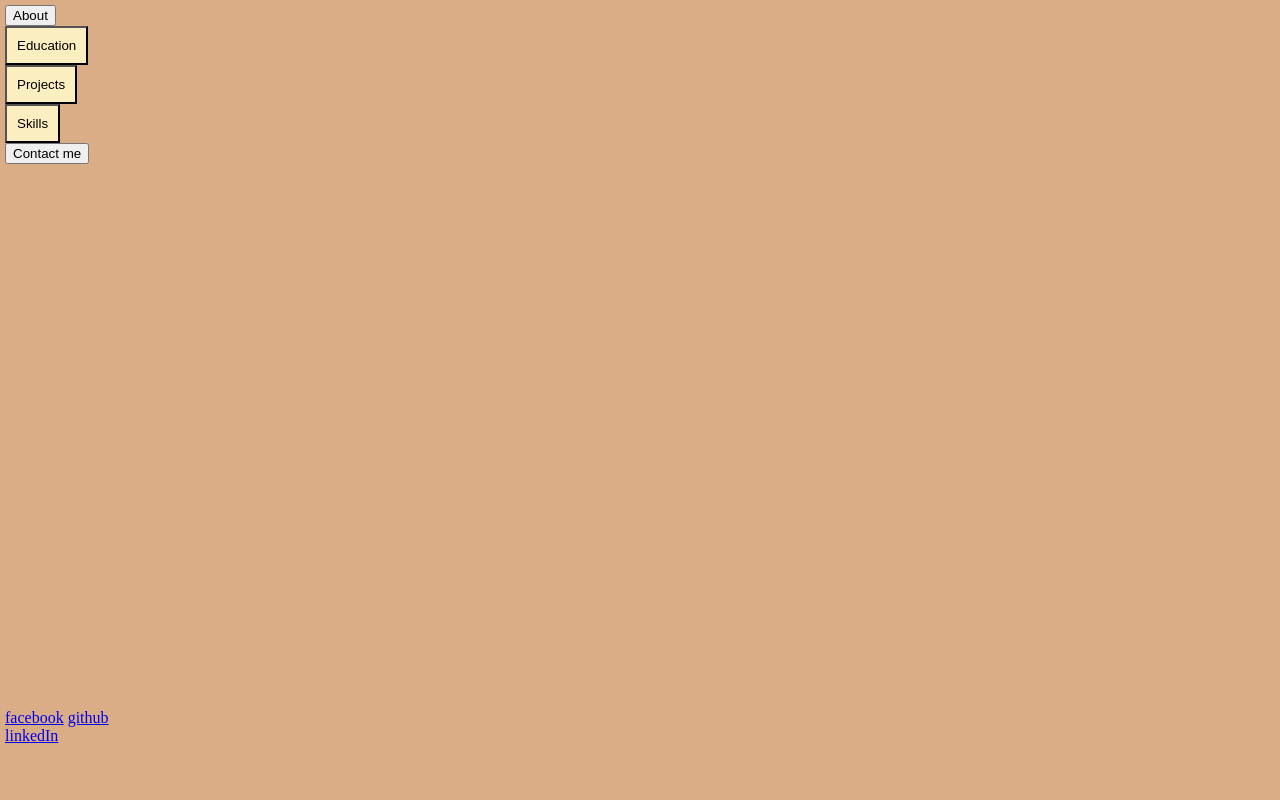
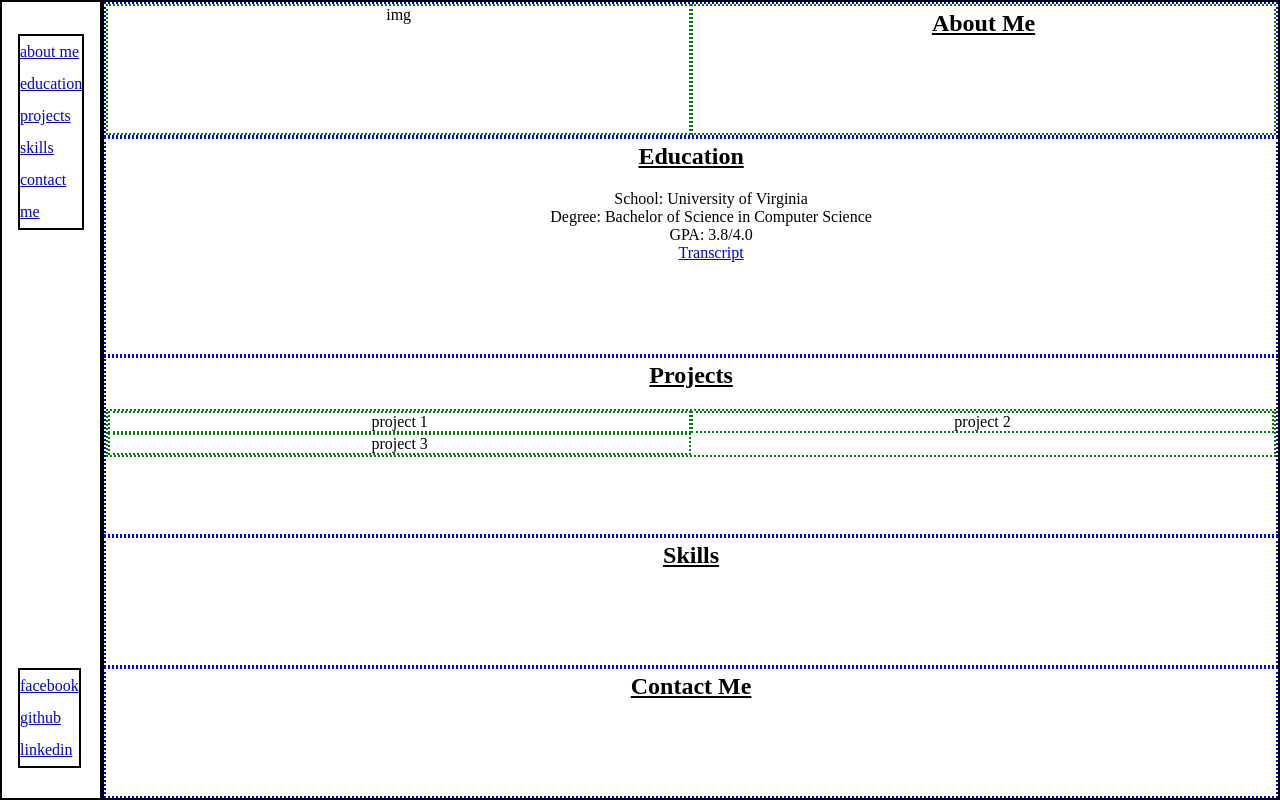
Before and after one commit to chltpghks333/chltpghks333.github.io, a plain HTML site: page index.html in a window 1280 px wide. Drawn offline with Linux system fonts and the light colour scheme.

Commit message:
layout generation in progress

```diff
--- a/index.html
+++ b/index.html
@@ -4,39 +4,65 @@
         <meta charset="utf-8">
         <title>Swan's Portfolio</title>
         <link href="styles/index.css" rel="stylesheet"/>
-        <link href="https://fonts.googleapis.com/css2?family=Lato&display=swap" rel="stylesheet">
     </head>
     <body>
-        <div class="container">
-            <nav>
-                <div class="nav-menu">
-                    <button id="about">About</button>
-                    <button id="education">Education</button>
-                    <button id="projects">Projects</button>
-                    <button id="skills">Skills</button>
-                    <button id="contact">Contact me</button>
-                </div>
-                <div class="sociallinks">
-                    <a href="https://www.facebook.com/">facebook</a>
-                    <a href="https://www.github.com/">github</a>
-                    <a href="https://www.linkedin.com/">linkedIn</a>
-                </div>
+        <div class="wrapper">
+            <!-- side nav bar -->
+            <nav class="side-nav">
+                <ul class="nav-menu">
+                    <li><a href="#about">about me</a></li>
+                    <li><a href="#education">education</a></li>
+                    <li><a href="#projects">projects</a></li>
+                    <li><a href="#skills">skills</a></li>
+                    <li><a href="#contact">contact me</a></li>
+                </ul>
+                <ul class="social-links">
+                    <li><a href="#">facebook</a></li>
+                    <li><a href="#">github</a></li>
+                    <li><a href="#">linkedin</a></li>
+                </ul>
             </nav>
-            <main>
-                <section id="about-me">
-                    <img src="" alt="profile picture"/>
-                    <h2>Mike Choi</h2>
-                    <p>hi, i am Mike Choi</p>
+            <!-- main page -->
+            <div class="main">
+                <section id="about">
+                    <div>
+                        img
+                    </div>
+                    <div>
+                        <h2 class="section-title"> About Me </h2>
+                    </div>
                 </section>
                 <section id="education">
+                    <h2 class="section-title"> Education </h2>
+                    <ul class="edu-background">
+                        <li>School: University of Virginia</li>
+                        <li>Degree: Bachelor of Science in Computer Science</li>
+                        <li>GPA: 3.8/4.0</li>
+                        <li><a href="#" target="_blank">Transcript</a></li>
+                    </ul>
                 </section>
                 <section id="projects">
+                    <h2 class="section-title"> Projects </h2>
+                    <div class="project-list">
+                        <div>
+                            project 1
+                        </div>
+                        <div>
+                            project 2
+                        </div>
+                        <div>
+                            project 3
+                        </div>
+
+                    </div>
                 </section>
                 <section id="skills">
+                    <h2 class="section-title"> Skills </h2>
                 </section>
-                <section id="contact-me">
+                <section id="contact">
+                    <h2 class="section-title"> Contact Me </h2>
                 </section>
-            </main>
+            </div>
         </div>
     </body>
 </html>
--- a/styles/index.css
+++ b/styles/index.css
@@ -1,76 +1,69 @@
-html {
-    background-color: #659DBD;
+body {
+    margin: 0;
+    padding: 0;
+}
+.wrapper {
+    display: grid;
+    height: 100vh;
+    grid-template-columns: 1fr 19fr;
 }
 
-body {
-    margin: 0;
-}
-
-.container {
-    display: grid;
-    grid-template-columns: 1fr 20fr;
-    row-gap: 2px;
-}
-
-nav {
+.side-nav {
+    border: 2px solid black;
     grid-column: 1;
-    display: grid;
-    grid-template-columns: repeat(10, 1fr);
-    background-color: #DAAD86;
-    height: 100vh;
-    padding: 5px;
-    position: fixed;
-}
-.nav-menu #about {
-    grid-row: 1;
-}
-.nav-menu #education {
-    grid-row: 2;
-}
-.nav-menu #projects {
-    grid-row: 3;
-}
-.nav-menu #skills {
-    grid-row: 4;
-}
-.nav-menu #contact {
-    grid-row: 5;
-}
-
-.sociallinks {
-    grid-row: 10;
-}
-
-main {
-    grid-column: 2;
-    display: grid;
-    grid-template-rows: repeat(5,1fr);
-    row-gap: 10px;
-    padding: 10px;
-}
-
-#about-me {
-    background-color: #FBEEC1;
-    padding: 10px;
+    text-align: center;
+    padding: 1rem;
 
 }
+.main {
+    border: 2px solid black;
+    grid-column: 2;
+    text-align: center;
+    display: grid;
+}
+.nav-menu {
+    border: 2px solid black;
+    padding: 0;
+    list-style-type: none;
+    text-align: start;
+    line-height: 2rem;
+}
+.social-links {
+    border: 2px solid black;
+    padding: 0;
+    list-style-type: none;
+    text-align: start;
+    line-height: 2rem;
+    position: absolute;
+    bottom: 1rem;
+}
+.section-title {
+    text-decoration: underline;
+    margin-top: 0.25rem;
+}
+.main section {
+    border: 2px dotted blue;
+}
+section div {
+    border: 2px dotted green;
+}
+/*about starts here*/
+#about {
+    display: grid;
+    grid-template-columns: 1fr 1fr;
+}
+/*education starts here*/
 #education {
-    background-color: #FBEEC1;
-    padding: 10px;
+}
+.edu-background {
+    list-style-type: none;
 
 }
+/*project starts here*/
 #projects {
-    background-color: #FBEEC1;
-    padding: 10px;
 
 }
-#skills {
-    background-color: #FBEEC1;
-    padding: 10px;
-
+.project-list {
+    display: grid;
+    grid-template-columns: 1fr 1fr;
 }
-#contact-me {
-    background-color: #FBEEC1;
-    padding: 10px;
-
-}
```
Also changed, not shown: note.txt, 1 other file.
